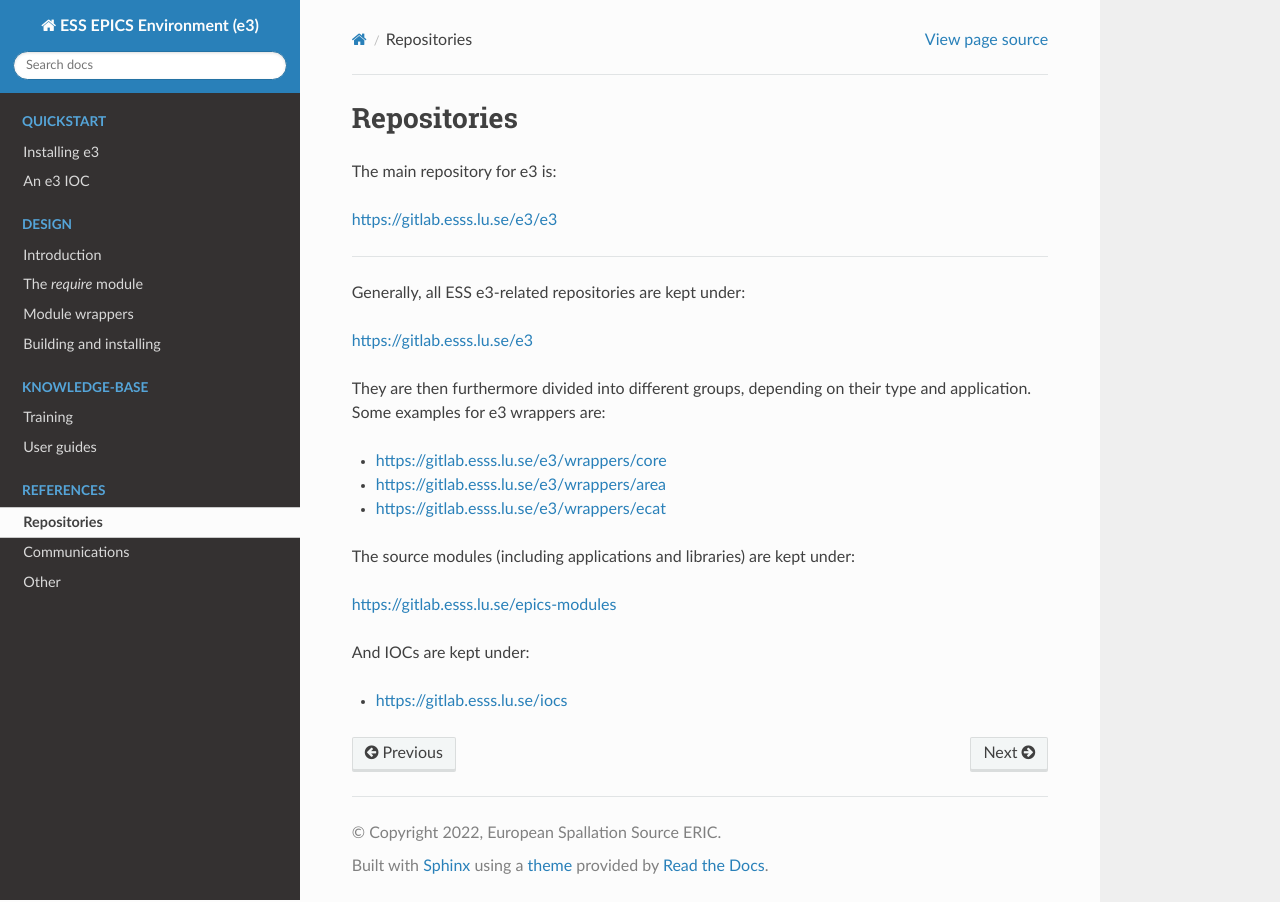
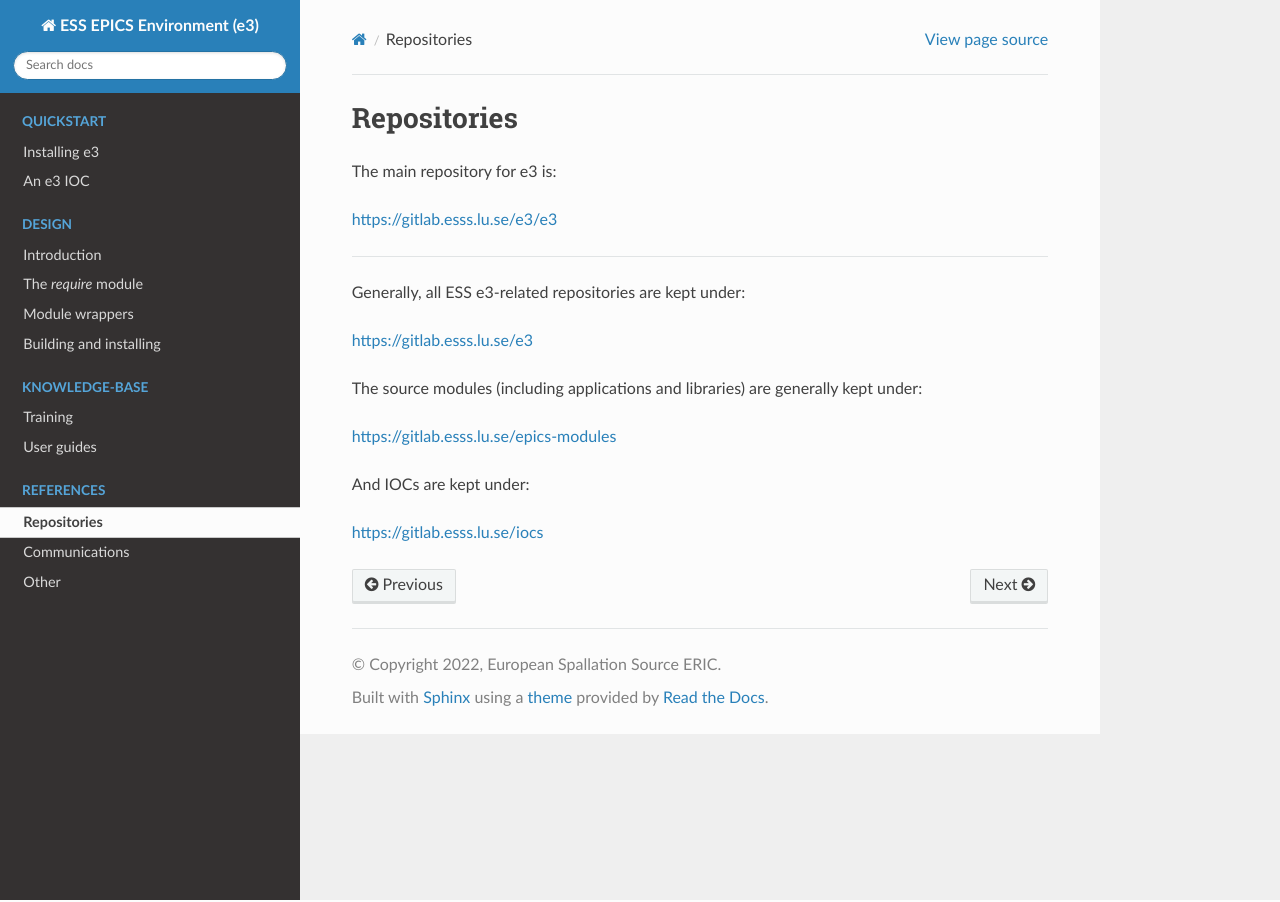
Before and after one commit to ttkorhonen/e3pages, a Sphinx documentation site: the page built from docs/references/1_repos.md, in a window 1280 px wide. Built offline with Sphinx 7.4.7 and the Read the Docs theme 2.0.0, drawn with Linux system fonts in a browser that asks for light colours.

Commit message:
E3-1427: Update git references

```diff
--- a/docs/references/1_repos.md
+++ b/docs/references/1_repos.md
@@ -10,17 +10,10 @@ Generally, all ESS e3-related repositories are kept under:
 
 <https://gitlab.esss.lu.se/e3>
 
-They are then furthermore divided into different groups, depending on their type
-and application. Some examples for e3 wrappers are:
-
-- <https://gitlab.esss.lu.se/e3/wrappers/core>
-- <https://gitlab.esss.lu.se/e3/wrappers/area>
-- <https://gitlab.esss.lu.se/e3/wrappers/ecat>
-
-The source modules (including applications and libraries) are kept under:
+The source modules (including applications and libraries) are generally kept under:
 
 <https://gitlab.esss.lu.se/epics-modules>
 
 And IOCs are kept under:
 
-- <https://gitlab.esss.lu.se/iocs>
+<https://gitlab.esss.lu.se/iocs>
```
